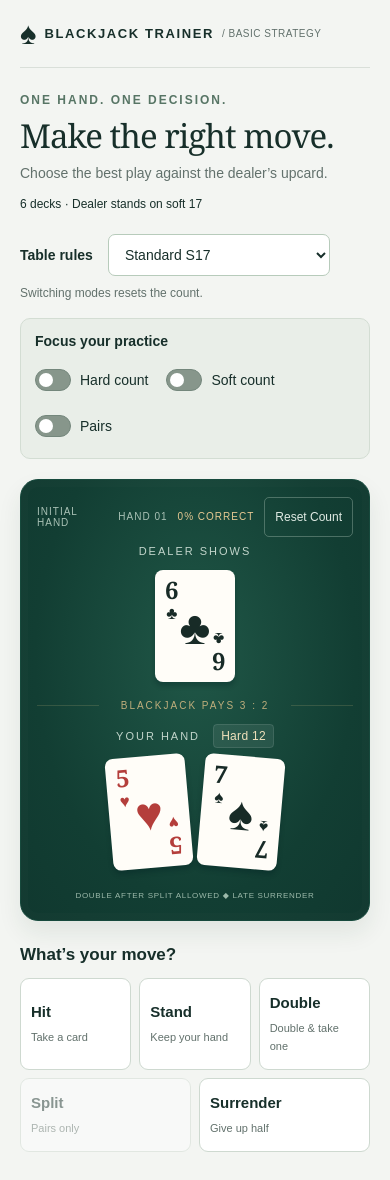
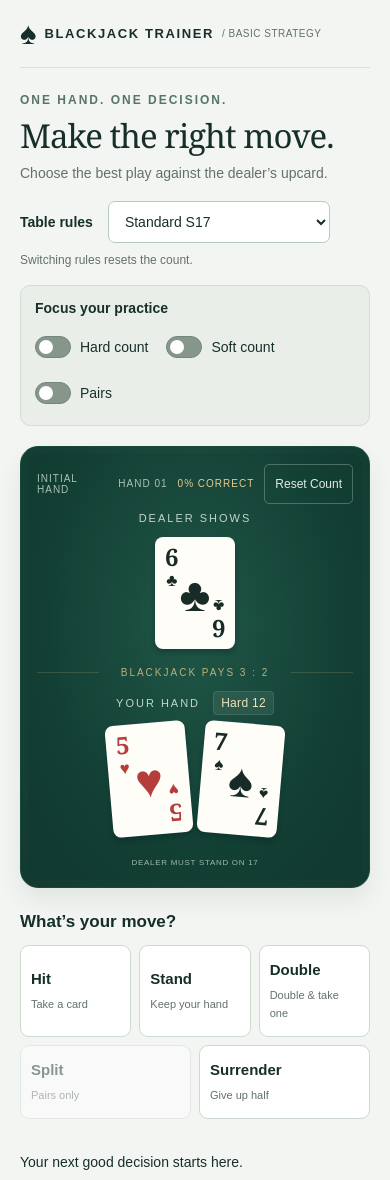
Before and after one commit to shinkbr/blackjack-trainer, a React (Vite) app: page / in a window 390 px wide. Shown: the top 1180 px of the page. Built offline with nearby package versions, Linux system fonts and the light colour scheme; the HTML template or start-up script is replaced by a standard one.

Commit message:
Simplify dealer rule display on practice table

```diff
--- a/src/App.jsx
+++ b/src/App.jsx
@@ -1,5 +1,4 @@
 import { actions, rankHandInfo } from "./game.js";
-import { ruleModes } from "./strategy.js";
 import { rulesDescription } from "./rules.js";
 import usePractice from "./usePractice.js";
 import Card from "./components/Card.jsx";
@@ -10,7 +9,6 @@ export default function App() {
     usePractice();
   const { hand, answer } = state;
   const info = rankHandInfo(hand.a.rank, hand.b.rank);
-  const mode = ruleModes[state.mode];
   const free = state.mode === "freebet";
   const freeDouble = free && !info.soft && info.total >= 9 && info.total <= 11;
   const freeSplit = free && info.pair && hand.a.value !== 10;
@@ -76,10 +74,6 @@ export default function App() {
           <h1>Make the right move.</h1>
           <p>Choose the best play against the dealer’s upcard.</p>
         </div>
-        <div
-          className="rule-chip"
-          id="rule-chip"
-        >{`6 decks · Dealer ${mode.dealer}`}</div>
       </section>
       <section className="mode-controls">
         <label htmlFor="rule-mode">Table rules</label>
@@ -92,7 +86,7 @@ export default function App() {
           <option value="h17">Standard H17</option>
           <option value="freebet">Free Bet Blackjack (H17)</option>
         </select>
-        <span id="mode-summary">Switching modes resets the count.</span>
+        <span id="mode-summary">Switching rules resets the count.</span>
       </section>
       <section className="focus-controls" aria-label="Practice hand types">
         <fieldset>
@@ -182,9 +176,9 @@ export default function App() {
           </div>
         </div>
         <div className="table-bottom" id="table-rule-label">
-          {free
-            ? "FREE DOUBLES: HARD 9–11 ◆ FREE SPLITS: EXCEPT TENS ◆ PUSH 22"
-            : "DOUBLE AFTER SPLIT ALLOWED ◆ LATE SURRENDER"}
+          {state.mode === "s17"
+            ? "DEALER MUST STAND ON 17"
+            : "DEALER MUST HIT ON SOFT 17"}
         </div>
       </section>
       <section className="decision" aria-label="Choose your action">
--- a/src/style.css
+++ b/src/style.css
@@ -80,15 +80,6 @@ h1 {
   color: var(--muted);
   margin: 0;
   font-size: 15px;
-}
-.rule-chip {
-  font-size: 13px;
-  white-space: nowrap;
-  padding-bottom: 3px;
-}
-.rule-chip span {
-  padding: 0 6px;
-  color: #7f9185;
 }
 .table {
   background: radial-gradient(
@@ -401,10 +392,6 @@ details a {
   }
   .intro p:not(.eyebrow) {
     font-size: 14px;
-  }
-  .rule-chip {
-    margin-top: 16px;
-    font-size: 12px;
   }
   .table {
     padding: 17px 16px;
@@ -799,9 +786,6 @@ footer details {
   .actions strong {
     font-size: 15px;
   }
-  .rule-chip {
-    white-space: normal;
-  }
   .table-bottom {
     line-height: 1.7;
   }
```
